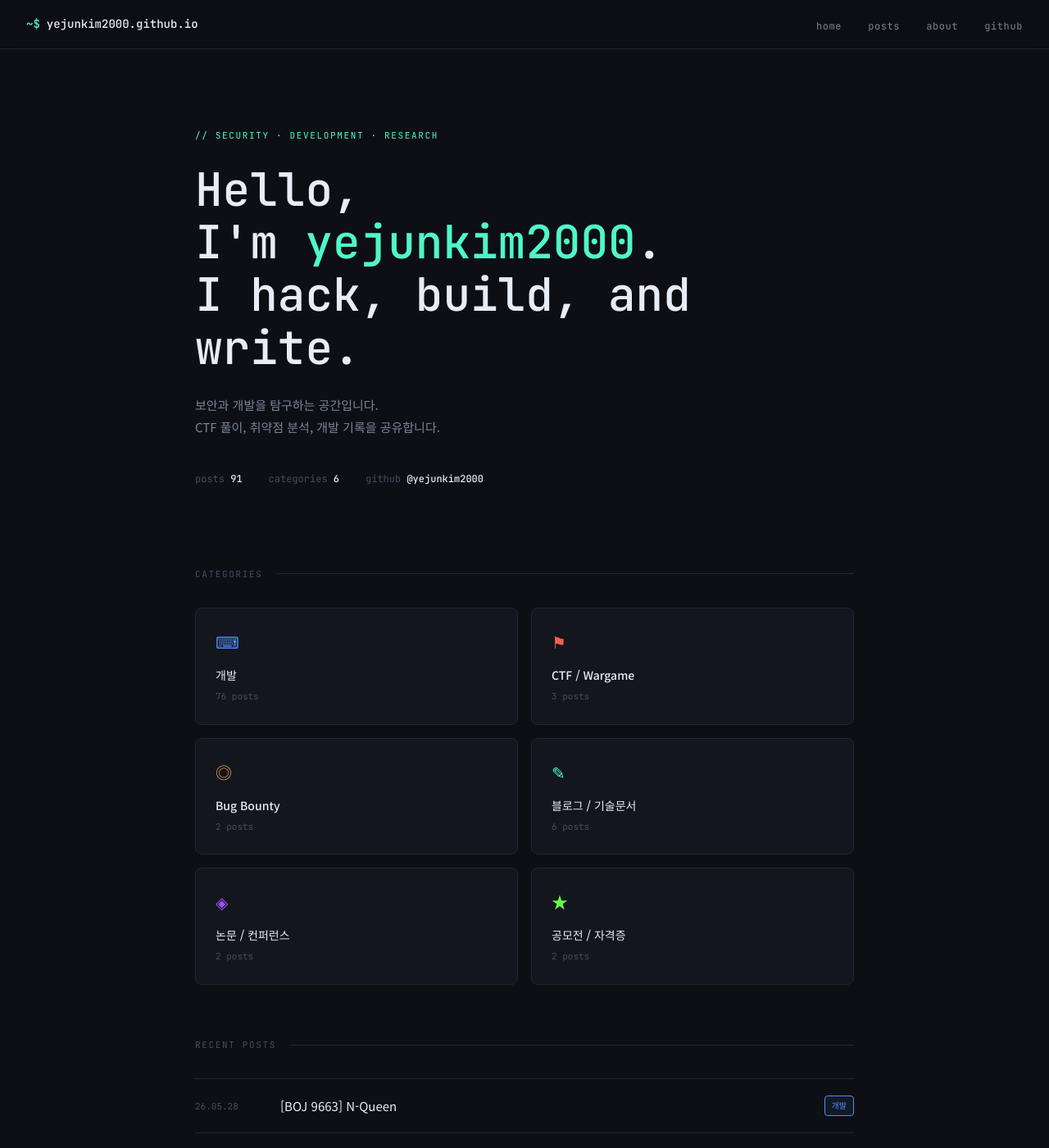
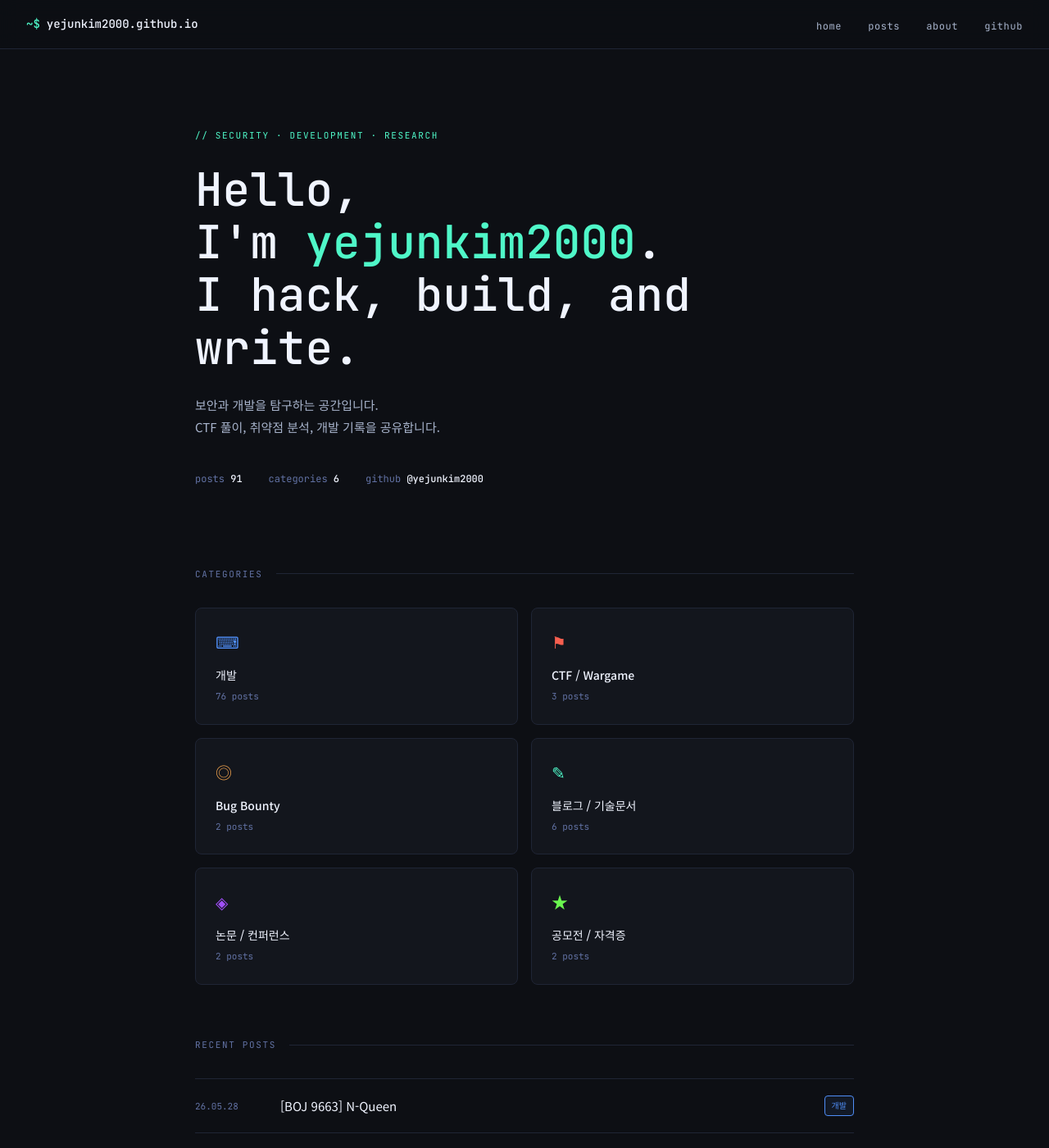
Before and after one commit to yejunkim2000/yejunkim2000.github.io, a Jekyll site: the page built from index.html, in a window 1280 px wide and 1400 px high. Shown: the whole window at 82% size. Built offline with Jekyll 4.4.1, drawn with Linux system fonts in a browser that asks for light colours.

Commit message:
Update main.css

```diff
--- a/assets/css/main.css
+++ b/assets/css/main.css
@@ -12,9 +12,9 @@
   --accent-teal: #4ff7c8;
   --accent-purple: #a04ff7;
   --accent-green: #6af74f;
-  --text-primary: #e8ecf4;
-  --text-secondary: #7a8499;
-  --text-muted: #444c63;
+  --text-primary: #f0f4ff;
+  --text-secondary: #a8b4cc;
+  --text-muted: #6272a4;
   --mono: 'JetBrains Mono', monospace;
   --sans: 'Noto Sans KR', sans-serif;
 }
```
